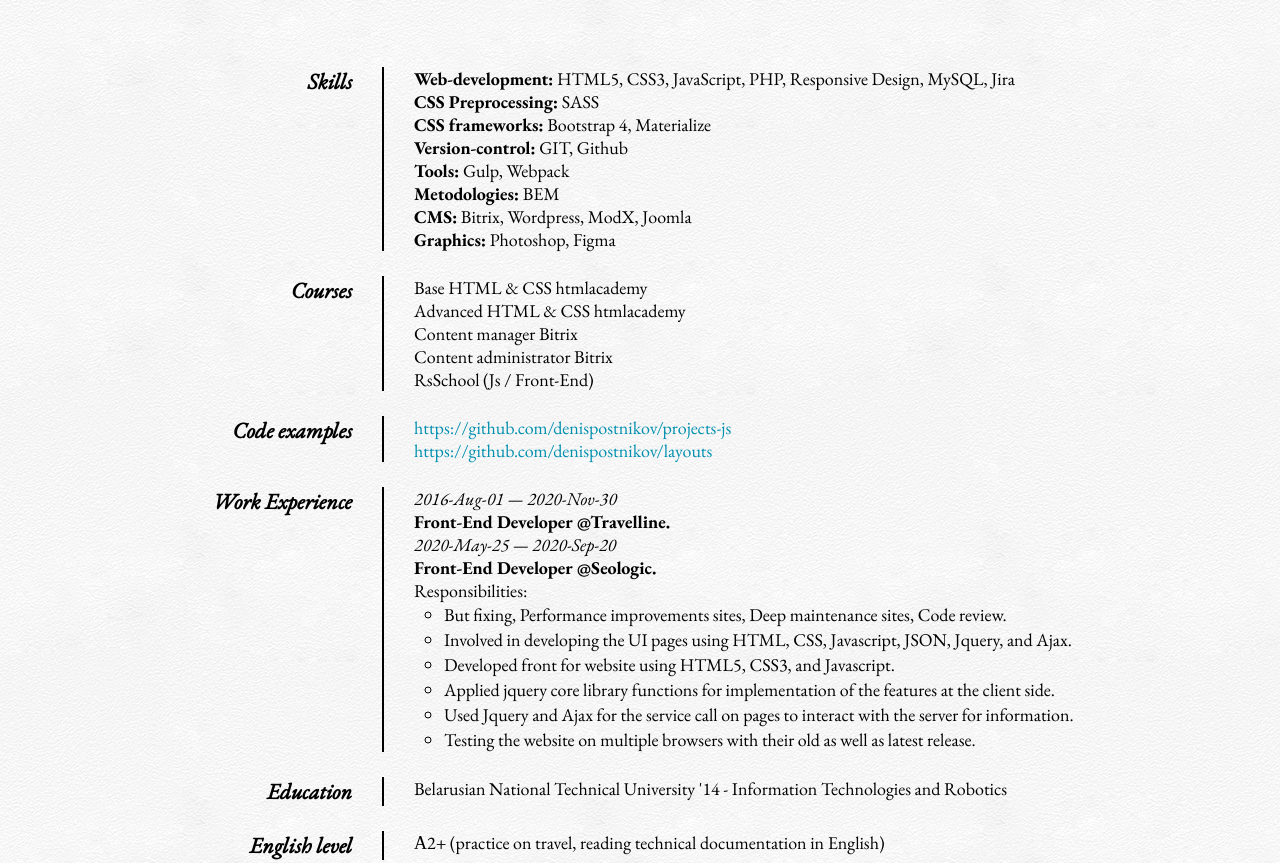
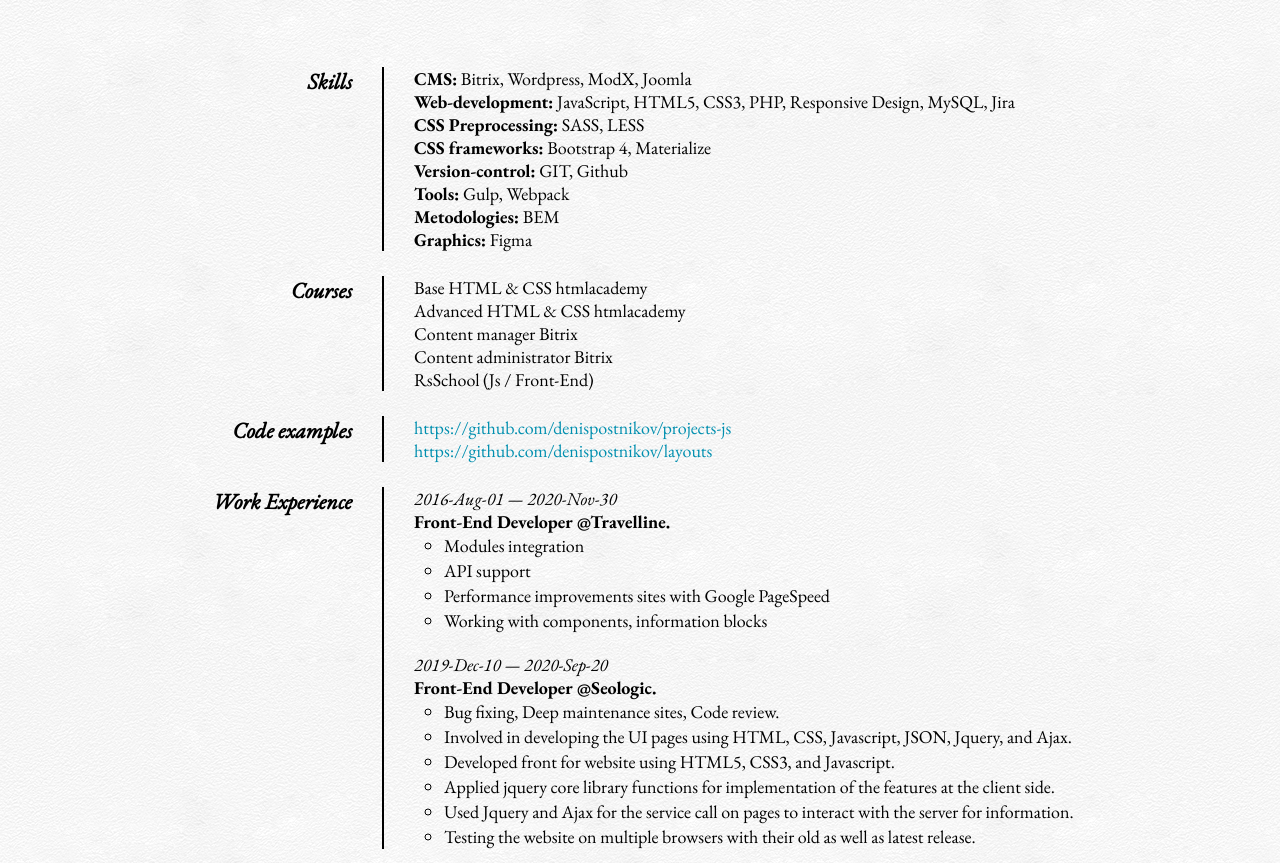
Before and after one commit to DenisPostnikov/rsschool-cv, a plain HTML site: page index.html in a window 1280 px wide. Shown: the part 338-1201 px from the top of the page. Drawn offline with nearby package versions, Linux system fonts and the light colour scheme.

Commit message:
fix: change description

```diff
--- a/css/style.css
+++ b/css/style.css
@@ -126,3 +126,7 @@ body {
     list-style: circle;
     line-height: 25px;
 }
+
+.card__list-resp:first-of-type {
+    margin-bottom: 20px;
+}
--- a/index.html
+++ b/index.html
@@ -39,15 +39,15 @@
 					<dt class="card__title">Skills</dt>
 					<dd class="card__desc">
 						<ul class="card__list">
-							<li class="card__item"><strong>Web-development:</strong> HTML5, CSS3, JavaScript, PHP,
+							<li class="card__item"><strong>CMS:</strong> Bitrix, Wordpress, ModX, Joomla</li>
+							<li class="card__item"><strong>Web-development:</strong> JavaScript, HTML5, CSS3, PHP,
 								Responsive Design, MySQL, Jira</li>
-							<li class="card__item"><strong>CSS Preprocessing:</strong> SASS</li>
+							<li class="card__item"><strong>CSS Preprocessing:</strong> SASS, LESS</li>
 							<li class="card__item"><strong>CSS frameworks:</strong> Bootstrap 4, Materialize</li>
 							<li class="card__item"><strong>Version-control:</strong> GIT, Github</li>
 							<li class="card__item"><strong>Tools:</strong> Gulp, Webpack</li>
 							<li class="card__item"><strong>Metodologies:</strong> BEM</li>
-							<li class="card__item"><strong>CMS:</strong> Bitrix, Wordpress, ModX, Joomla</li>
-							<li class="card__item"><strong>Graphics:</strong> Photoshop, Figma</li>
+							<li class="card__item"><strong>Graphics:</strong> Figma</li>
 						</ul>
 					</dd>
 				</dl>
@@ -83,11 +83,17 @@
 					<dd class="card__desc">
 						<i>2016-Aug-01 — 2020-Nov-30</i> <br>
 						<strong>Front-End Developer @Travelline.</strong><br>
-						<i>2020-May-25 — 2020-Sep-20</i> <br>
+						<ul class="card__list-resp">
+							<li>Modules integration</li>
+							<li>API support</li>
+							<li>Performance improvements sites with Google PageSpeed</li>
+							<li>Working with components, information blocks</li>
+						</ul>
+						<i>2019-Dec-10 — 2020-Sep-20</i> <br>
 						<strong>Front-End Developer @Seologic.</strong><br>
-						Responsibilities: <br>
+						<!-- Responsibilities: <br> -->
 						<ul class="card__list-resp">
-							<li>But fixing, Performance improvements sites, Deep maintenance sites, Code
+							<li>Bug fixing, Deep maintenance sites, Code
 								review.</li>
 							<li>Involved in developing the UI pages using HTML, CSS, Javascript, JSON, Jquery, and Ajax.</li>
 							<li>Developed front for website using HTML5, CSS3, and Javascript.</li>
```
